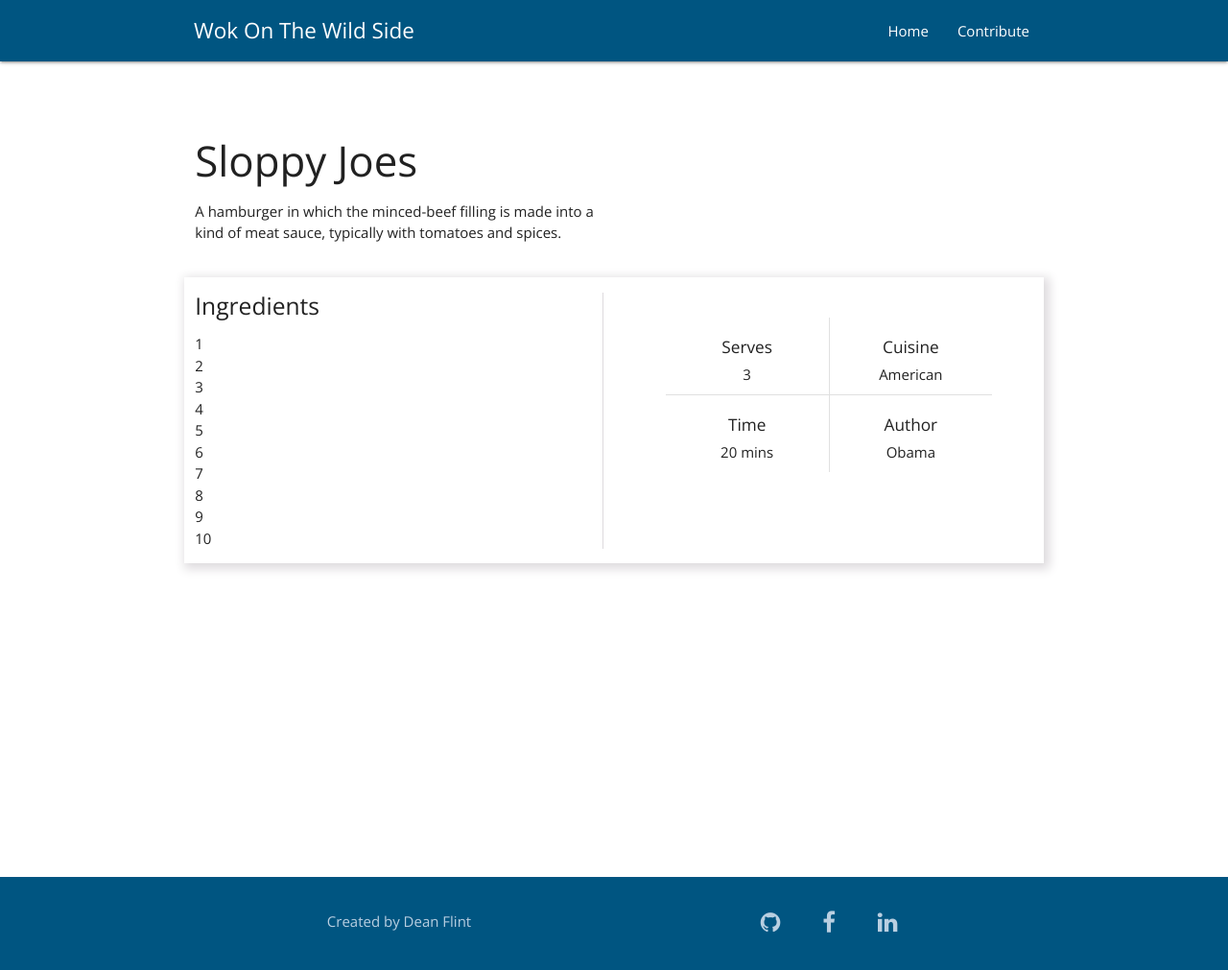
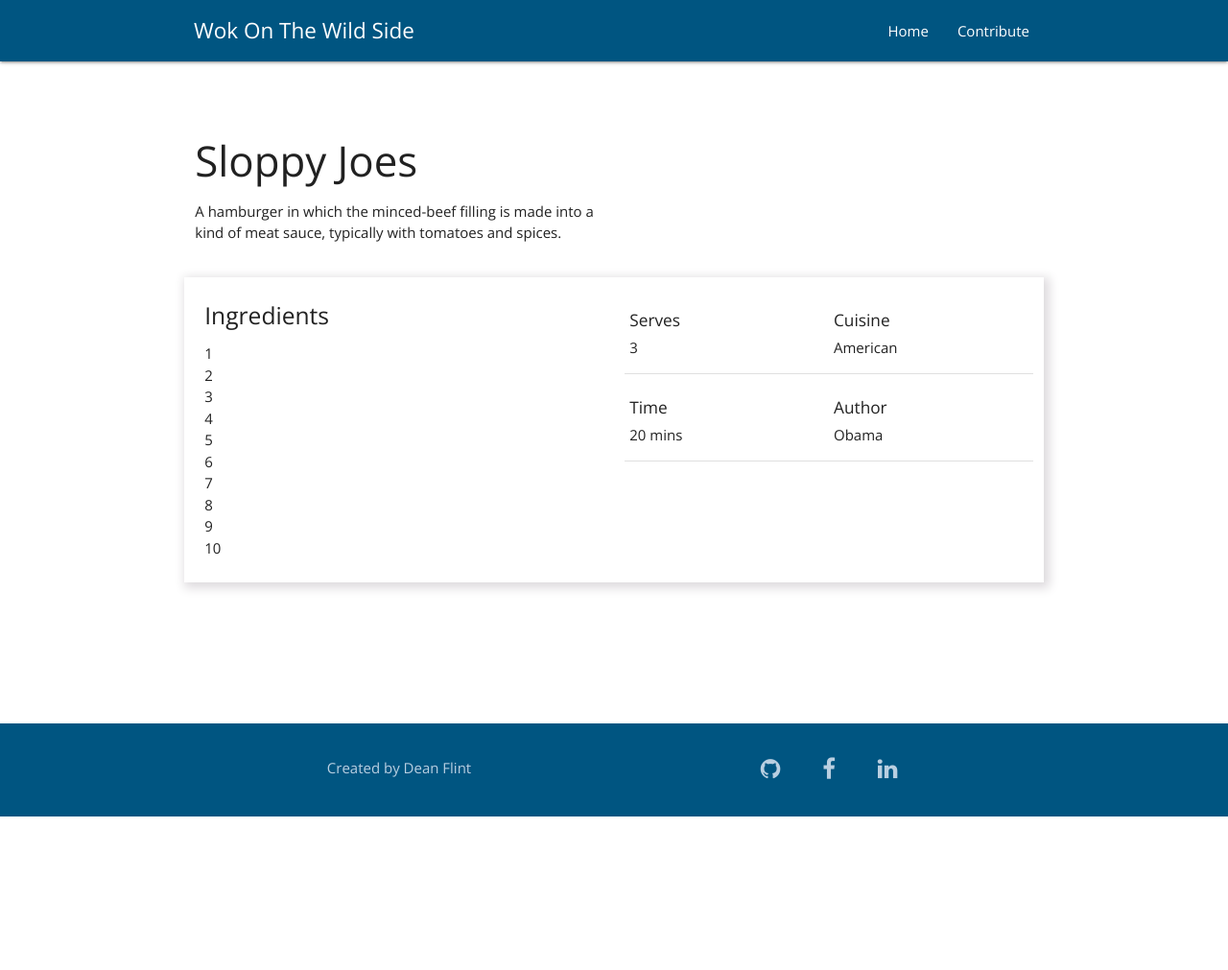
Before and after one commit to Code-Institute-Submissions/wok_on_the_wild_side, a Flask app: page /view_recipe in a window 1280 px wide. Shown: the whole page at 96% size. After the commit the page ends 851 px from the top, so only its background shows below. Run offline with Flask 2, Linux system fonts and the light colour scheme; style sheets or scripts are compiled from the project's sources; some libraries are stand-ins or nearby versions.

Commit message:
View recipe styles added

```diff
--- a/static/scss/style.scss
+++ b/static/scss/style.scss
@@ -1,9 +1,5 @@
 @import "helpers/variables";
 @import "helpers/mixins";
-
-html{
-  min-width: 400px;
-}
 
 body {
   font-family: 'Open Sans', sans-serif;
@@ -12,7 +8,7 @@
 
 #main-content {
   display: flex;
-  min-height: 100vh;
+  min-height: 80vh;
   flex-direction: column;
   margin-top: 50px;
 }
@@ -76,6 +72,8 @@
 }
 
 
+
+
 .card{
   color: $dark-blue;
   tr:nth-child(1){
@@ -112,28 +110,22 @@
   }
 }
 
-.top-content-box{
-  @include box-shadow( 3px 3px 10px 3px rgba(222,219,222,1));
+.recipe-stats{
+  text-align: center;
+  margin: 10px 0 20px 0;
 }
 
 .ingredients-list{
-  border-right: 1px solid $light-grey;
+  padding: 10px;
 }
 
-.recipe-stats{
-  margin: 10%;
-  tr{
-    td{
-      text-align: center;
-      padding: 10px;
-    }
-    td:nth-child(1){
-      border-right: 1px solid rgba(0, 0, 0, 0.12)
-    }
-  }
-  tr:nth-child(2){
-    border-bottom: none;
-  }
+.steps-taken{
+  padding: 10px;
+}
+
+.top-content-box{
+  @include box-shadow( 3px 3px 10px 3px rgba(222,219,222,1));
+  margin-bottom: 30px;
 }
 
 
@@ -158,3 +150,7 @@
     }
   }
 }
+
+@media only screen and (min-width: 993px){
+
+}
```
